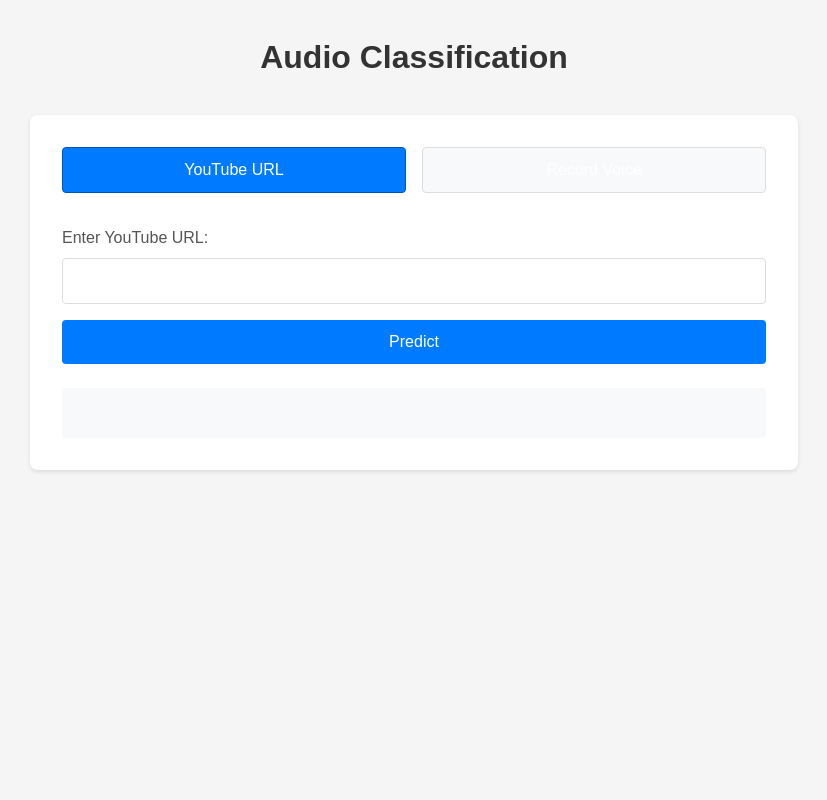
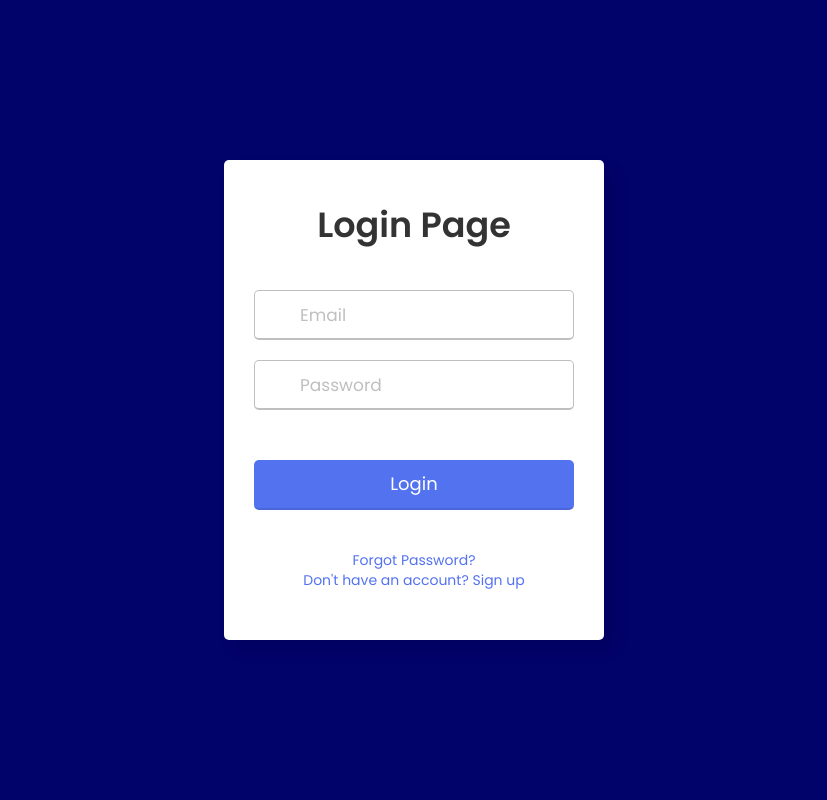
Before and after one commit to duong-xuan-ngan/Talking-and-Singing-Classification, a Flask app: page / in a window 1280 px wide. Shown: the whole page, without its empty margins (226-1053 px from the left). Run offline with Flask 3, Linux system fonts and the light colour scheme; some libraries are stand-ins or nearby versions.

Commit message:
add login to the fucking web

```diff
--- a/app.py
+++ b/app.py
@@ -1,36 +1,291 @@
-from flask import Flask, render_template, request, jsonify
+from flask import Flask, render_template, request, jsonify, redirect, url_for, flash, session
+from flask_sqlalchemy import SQLAlchemy
+from flask_login import UserMixin, login_user, LoginManager, login_required, logout_user, current_user
+from flask_wtf import FlaskForm
+from wtforms import PasswordField, SubmitField, EmailField
+from wtforms.validators import InputRequired, Length, Email
+from flask_bcrypt import Bcrypt
 import os
 import logging
+import smtplib
+from email.mime.multipart import MIMEMultipart
+from email.mime.text import MIMEText
+import random
+import string
+from math import radians, sin, cos, sqrt, atan2
+import shutil
+import re
 import requests
 import pandas as pd
-import time
+# --------------------- Initialization ---------------------
+# Define paths
+PREDICTION_API_URL = 'http://localhost:5001/predict'  # URL of the Prediction API
+TEMP_DIR = 'temp_processing'
+
+app = Flask(__name__)
+
+# Configuration
+BASE_DIR = os.path.abspath(os.path.dirname(__file__))
+DB_PATH = os.path.join(BASE_DIR, 'database.db')
+app.config['SQLALCHEMY_DATABASE_URI'] = f'sqlite:///{DB_PATH}'
+app.config['SECRET_KEY'] = os.environ.get('SECRET_KEY', 'thisisasecretkey')  # Ensure to set this in your environment
+
+# Initialize extensions
+db = SQLAlchemy(app)
+bcrypt = Bcrypt(app)
+login_manager = LoginManager()
+login_manager.init_app(app)
+login_manager.login_view = "login"
 
 # Configure logging
 logging.basicConfig(level=logging.INFO, format='%(asctime)s %(levelname)s:%(message)s')
 
-app = Flask(__name__)
+# --------------------- User Model ---------------------
 
-# Define paths
-PREDICTION_API_URL = 'http://localhost:5001/predict'  # URL of the Prediction API
-TEMP_DIR = 'temp_processing'
+class User(db.Model, UserMixin):
+    id = db.Column(db.Integer, primary_key=True)
+    username = db.Column(db.String(100), nullable=False, unique=True)  # Email as username
+    password = db.Column(db.String(80), nullable=False)
+    code = db.Column(db.String(6), nullable=False)
 
-def save_audio_blob(audio_data):
-    """Save the recorded audio blob to a WAV file."""
-    os.makedirs(TEMP_DIR, exist_ok=True)
-    temp_path = os.path.join(TEMP_DIR, 'audio.wav')
+# Create database tables
+with app.app_context():
+    logging.info("Creating all database tables...")
+    db.create_all()
+    logging.info("All tables created.")
+
+# --------------------- Forms ---------------------
+
+class RegisterForm(FlaskForm):
+    username = EmailField(validators=[
+        InputRequired(),
+        Email(message='Invalid email'),
+        Length(min=4, max=100)
+    ], render_kw={"placeholder": "Email"})
+    password = PasswordField(validators=[
+        InputRequired(),
+        Length(min=4, max=20)
+    ], render_kw={"placeholder": "Password"})
+    submit = SubmitField("Register")
+
+class LoginForm(FlaskForm):
+    username = EmailField(validators=[
+        InputRequired(),
+        Email(message='Invalid email'),
+        Length(min=4, max=100)
+    ], render_kw={"placeholder": "Email"})
+    password = PasswordField(validators=[
+        InputRequired(),
+        Length(min=4, max=20)
+    ], render_kw={"placeholder": "Password"})
+    submit = SubmitField("Login")
+
+class CodeForm(FlaskForm):
+    code = PasswordField(validators=[
+        InputRequired(),
+        Length(min=6, max=6)
+    ], render_kw={"placeholder": "Authentication Code"})
+    submit = SubmitField("Submit")
+
+class ConfirmForm(FlaskForm):
+    username = EmailField(validators=[
+        InputRequired(),
+        Email(message='Invalid email'),
+        Length(min=4, max=100)
+    ], render_kw={"placeholder": "Email"})
+    submit = SubmitField("Confirm")
+
+class ResetForm(FlaskForm):
+    password = PasswordField(validators=[
+        InputRequired(),
+        Length(min=4, max=20)
+    ], render_kw={"placeholder": "New Password"})
+    submit = SubmitField("Confirm")
+
+# --------------------- Login Manager ---------------------
+
+@login_manager.user_loader
+def load_user(user_id):
+    return User.query.get(int(user_id))
+
+# --------------------- Email Function ---------------------
+
+def send_authentication_email(username, code):
+    smtp_server = 'smtp.gmail.com'
+    smtp_port = 587
+    email_user = 'hieuminh23405@gmail.com'  # Replace with your email
+    email_password = 'ztls pfjz xddh xuup'
+
+    if not email_user or not email_password:
+        logging.error("Email credentials are not set in environment variables.")
+        raise Exception("Email credentials not configured.")
 
     try:
-        with open(temp_path, 'wb') as f:
-            f.write(audio_data)
-        return temp_path
+        smtp = smtplib.SMTP(smtp_server, smtp_port)
+        smtp.ehlo()
+        smtp.starttls()
+        smtp.login(email_user, email_password)
+
+        msg = MIMEMultipart()
+        msg['Subject'] = "Authentication Code"
+        msg['From'] = email_user
+        msg['To'] = username
+        msg.attach(MIMEText(f"This is your authentication code: {code}", 'plain'))
+
+        smtp.sendmail(from_addr=email_user, to_addrs=username, msg=msg.as_string())
+        smtp.quit()
+        logging.info(f"Authentication email sent to {username}")
     except Exception as e:
-        logging.error(f"Error saving audio blob: {str(e)}")
+        logging.error(f"Failed to send email to {username}: {str(e)}")
         raise
 
-@app.route('/')
+# --------------------- Code Generation ---------------------
+
+def generate_and_store_code():
+    code = ''.join(random.choices(string.digits, k=6))
+    hashed_code = bcrypt.generate_password_hash(code).decode('utf-8')
+    session['code'] = hashed_code
+    return code
+
+# --------------------- Routes ---------------------
+
+# Login Route
+@app.route('/', methods=['GET', 'POST'])
+def login():
+    form = LoginForm()
+    if form.validate_on_submit():
+        user = User.query.filter_by(username=form.username.data).first()
+        if user and bcrypt.check_password_hash(user.password, form.password.data):
+            login_user(user)
+            logging.info(f"User {user.username} logged in successfully.")
+            flash('Logged in successfully.', 'success')
+            return redirect(url_for('home'))
+        else:
+            flash('Invalid username or password', 'danger')
+            logging.warning(f"Failed login attempt for user {form.username.data}.")
+    return render_template('login.html', form=form)
+
+# Register Route
+@app.route('/register', methods=['GET', 'POST'])
+def register():
+    form = RegisterForm()
+    if form.validate_on_submit():
+        existing_user = User.query.filter_by(username=form.username.data).first()
+        if existing_user:
+            flash('That email already exists, choose a different email', 'danger')
+            logging.warning(f"Registration attempt with existing email: {form.username.data}")
+        else:
+            code = generate_and_store_code()
+            session['username'] = form.username.data
+            session['password'] = form.password.data
+            try:
+                send_authentication_email(form.username.data, code)
+                flash('An authentication code has been sent to your email.', 'info')
+                logging.info(f"Registration initiated for {form.username.data}. Authentication code sent.")
+                return redirect(url_for('code_reg'))
+            except Exception as e:
+                flash('Failed to send authentication email. Please try again.', 'danger')
+                logging.error(f"Error sending authentication email: {str(e)}")
+    return render_template('register.html', form=form)
+
+# Authentication Code Route for Registration
+@app.route('/code_reg', methods=['GET', 'POST'])
+def code_reg():
+    form = CodeForm()
+    if form.validate_on_submit():
+        entered_code = form.code.data
+        stored_code = session.get('code')
+        if stored_code and bcrypt.check_password_hash(stored_code, entered_code):
+            session.pop('code')
+            hashed_password = bcrypt.generate_password_hash(session['password']).decode('utf-8')
+            new_user = User(username=session['username'], password=hashed_password, code="000000")
+            db.session.add(new_user)
+            db.session.commit()
+            logging.info(f"User {new_user.username} registered successfully.")
+            session.pop('username')
+            session.pop('password')
+            flash('Registration successful. You can now log in.', 'success')
+            return redirect(url_for('login'))
+        else:
+            flash('Invalid code. Please try again.', 'danger')
+            logging.warning(f"Invalid authentication code entered: {entered_code}")
+    return render_template('code_reg.html', form=form)
+
+# Confirm Route
+@app.route('/confirm', methods=['GET', 'POST'])
+def confirm():
+    form = ConfirmForm()
+    if form.validate_on_submit():
+        user = User.query.filter_by(username=form.username.data).first()
+        if user:
+            code = generate_and_store_code()
+            session['username'] = form.username.data
+            try:
+                send_authentication_email(form.username.data, code)
+                flash('An authentication code has been sent to your email.', 'info')
+                logging.info(f"Confirmation code sent to {form.username.data}")
+                return redirect(url_for('check_code'))
+            except Exception as e:
+                flash('Failed to send authentication email. Please try again.', 'danger')
+                logging.error(f"Error sending confirmation email: {str(e)}")
+        else:
+            flash('Email does not exist in our records. Please enter a valid email.', 'danger')
+            logging.warning(f"Confirmation attempt with non-existent email: {form.username.data}")
+    return render_template('confirm.html', form=form)
+
+# Check Code Route for Confirmation
+@app.route('/code', methods=['GET', 'POST'])
+def check_code():
+    form = CodeForm()
+    if form.validate_on_submit():
+        entered_code = form.code.data
+        stored_code = session.get('code')
+        if stored_code and bcrypt.check_password_hash(stored_code, entered_code):
+            session.pop('code')
+            return redirect(url_for('reset'))
+        else:
+            flash('Invalid code. Please try again.', 'danger')
+            logging.warning(f"Invalid confirmation code entered: {entered_code}")
+    return render_template('code.html', form=form)
+
+# Reset Password Route
+@app.route('/reset', methods=['GET', 'POST'])
+def reset():
+    form = ResetForm()
+    username = session.get('username')
+    if not username:
+        flash('Session expired. Please confirm your email again.', 'warning')
+        return redirect(url_for('confirm'))
+    user = User.query.filter_by(username=username).first()
+    if not user:
+        flash('User does not exist. Please register again.', 'danger')
+        return redirect(url_for('register'))
+
+    if form.validate_on_submit():
+        hashed_password = bcrypt.generate_password_hash(form.password.data).decode('utf-8')
+        user.password = hashed_password
+        db.session.commit()
+        session.pop('username')
+        flash('Password reset successful. You can now log in with your new password.', 'success')
+        logging.info(f"User {user.username} has reset their password.")
+        return redirect(url_for('login'))
+
+    return render_template('reset.html', form=form)
+
+# Logout Route
+@app.route('/logout', methods=['GET', 'POST'])
+@login_required
+def logout():
+    logout_user()
+    flash('You have been logged out.', 'info')
+    logging.info(f"User logged out.")
+    return redirect(url_for('login'))
+
+# Home Route (Protected)
+@app.route('/home')
+@login_required
 def home():
-    return render_template('index.html')
-
+    return render_template('home.html')
 @app.route('/predict', methods=['POST'])
 def predict():
     try:
@@ -107,5 +362,24 @@ def predict():
             import shutil
             shutil.rmtree(TEMP_DIR)
 
+# --------------------- Helper Functions ---------------------
+
+def save_audio_blob(audio_data):
+    """Save the recorded audio blob to a WAV file."""
+    TEMP_DIR = 'temp_processing'
+    os.makedirs(TEMP_DIR, exist_ok=True)
+    temp_path = os.path.join(TEMP_DIR, 'audio.wav')
+
+    try:
+        with open(temp_path, 'wb') as f:
+            f.write(audio_data)
+        logging.info(f"Audio data saved to {temp_path}")
+        return temp_path
+    except Exception as e:
+        logging.error(f"Error saving audio blob: {str(e)}")
+        raise
+
+# --------------------- Run the App ---------------------
+
 if __name__ == '__main__':
     app.run(debug=True)
--- /dev/null
+++ b/static/css/style.css
@@ -0,0 +1,164 @@
+@import url('https://fonts.googleapis.com/css2?family=Poppins:wght@400;500;600&display=swap');
+
+* {
+    margin: 0;
+    padding: 0;
+    box-sizing: border-box;
+    font-family: "Poppins", sans-serif;
+}
+
+body {
+    width: 100%;
+    height: 100vh;
+    display: flex;
+    align-items: center;
+    justify-content: center;
+    background: rgb(2, 2, 107)
+}
+
+::selection {
+    color: #fff;
+    background: #53f0e3;
+}
+
+.wrapper {
+    width: 380px;
+    padding: 40px 30px 50px 30px;
+    background: #fff;
+    border-radius: 5px;
+    text-align: center;
+    box-shadow: 10px 10px 15px rgba(0, 0, 0, 0.1);
+}
+
+.wrapper header {
+    font-size: 35px;
+    font-weight: 600;
+}
+
+.wrapper form {
+    margin: 40px 0;
+}
+
+form .field {
+    width: 100%;
+    margin-bottom: 20px;
+}
+
+form .field.shake {
+    animation: shake 0.3s ease-in-out;
+}
+
+@keyframes shake {
+    0%, 100% { margin-left: 0px; }
+    20%, 80% { margin-left: -12px; }
+    40%, 60% { margin-left: 12px; }
+}
+
+form .field .input-area {
+    height: 50px;
+    width: 100%;
+    position: relative;
+}
+
+form input {
+    width: 100%;
+    height: 100%;
+    outline: none;
+    padding: 0 45px;
+    font-size: 18px;
+    background: none;
+    caret-color: #5372F0;
+    border-radius: 5px;
+    border: 1px solid #bfbfbf;
+    border-bottom-width: 2px;
+    transition: all 0.2s ease;
+}
+
+form .field input:focus,
+form .field.valid input {
+    border-color: #5372F0;
+}
+
+form .field.shake input,
+form .field.error input {
+    border-color: #dc3545;
+}
+
+.field .input-area i {
+    position: absolute;
+    top: 50%;
+    font-size: 18px;
+    pointer-events: none;
+    transform: translateY(-50%);
+}
+
+.input-area .icon {
+    left: 15px;
+    color: #bfbfbf;
+    transition: color 0.2s ease;
+}
+
+.input-area .error-icon {
+    right: 15px;
+    color: #dc3545;
+}
+
+form input:focus~.icon,
+form .field.valid .icon {
+    color: #5372F0;
+}
+
+form .field.shake input:focus~.icon,
+form .field.error input:focus~.icon {
+    color: #bfbfbf;
+}
+
+form input::placeholder {
+    color: #bfbfbf;
+    font-size: 17px;
+}
+
+form .field .error-txt {
+    color: #dc3545;
+    text-align: left;
+    margin-top: 5px;
+}
+
+form .field .error {
+    display: none;
+}
+
+form .field.shake .error,
+form .field.error .error {
+    display: block;
+}
+
+form .pass-txt {
+    text-align: left;
+    margin-top: -10px;
+}
+
+.wrapper a {
+    color: #5372F0;
+    text-decoration: none;
+}
+
+.wrapper a:hover {
+    text-decoration: underline;
+}
+
+form input[type="submit"] {
+    height: 50px;
+    margin-top: 30px;
+    color: #fff;
+    padding: 0;
+    border: none;
+    background: #5372F0;
+    cursor: pointer;
+    border-bottom: 2px solid rgba(0, 0, 0, 0.1);
+    transition: all 0.3s ease;
+}
+
+form input[type="submit"]:hover {
+    background: #2c52ed;
+}
--- a/templates/index.html
+++ b/templates/home.html
@@ -4,7 +4,7 @@
     <meta charset="UTF-8">
     <meta name="viewport" content="width=device-width, initial-scale=1.0">
     <title>Audio Classification</title>
-    <link rel="stylesheet" href="{{ url_for('static', filename='styles.css') }}">
+    <link rel="stylesheet" href="{{ url_for('static', filename='css/styles.css') }}">
 </head>
 <body>
     <div class="container">
--- /dev/null
+++ b/templates/login.html
@@ -0,0 +1,47 @@
+<!DOCTYPE html>
+<html lang="en">
+<head>
+    <meta charset="UTF-8">
+    <meta name="viewport" content="width=device-width, initial-scale=1.0">
+    <link rel="stylesheet" href="https://maxcdn.bootstrapcdn.com/bootstrap/3.4.1/css/bootstrap.min.css">
+    <link rel="stylesheet" href="{{ url_for('static', filename='css/style.css') }}">
+    <script src="https://ajax.googleapis.com/ajax/libs/jquery/3.7.1/jquery.min.js"></script>
+    <script src="https://maxcdn.bootstrapcdn.com/bootstrap/3.4.1/js/bootstrap.min.js"></script>
+    <title>Login</title>
+</head>
+<body>
+    <div class="wrapper">
+        <header>Login Page</header>
+
+        <!-- Flash messages section -->
+        {% with messages = get_flashed_messages(with_categories=true) %}
+            {% if messages %}
+                <div class="alert alert-danger">
+                    {% for category, message in messages %}
+                        {{ message }}
+                    {% endfor %}
+                </div>
+            {% endif %}
+        {% endwith %}
+
+        <form method="POST" action="">
+            {{ form.hidden_tag() }}
+            <div class="field">
+                <div class="input-area">
+                    {{ form.username }}
+                </div>
+            </div>
+            <div class="field">
+                <div class="input-area">
+                    {{ form.password }}
+                </div>
+            </div>
+            <div class="field">
+                <input type="submit" value="Login">
+            </div>
+        </form>
+        <a href="{{ url_for('confirm') }}">Forgot Password?</a><br>
+        <a href="{{ url_for('register') }}">Don't have an account? Sign up</a><br>
+    </div>
+</body>
+</html>
```
Also changed, not shown: templates/code.html (added, +40 -0 lines), templates/code_reg.html (added, +40 -0 lines), templates/confirm.html (added, +41 -0 lines), templates/register.html (added, +46 -0 lines), templates/reset.html (added, +29 -0 lines), database.db (added), static/css/styles.css (renamed from static/styles.css).
